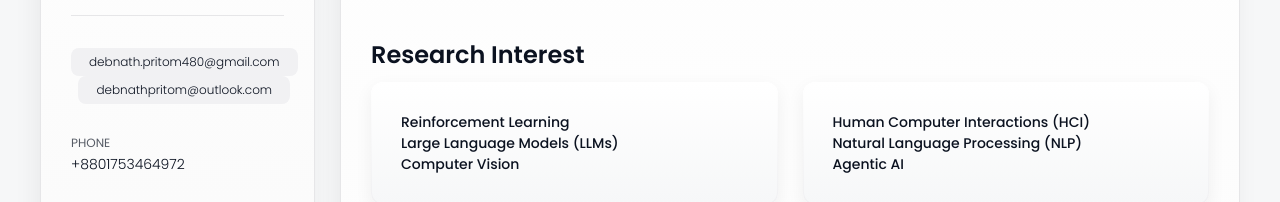
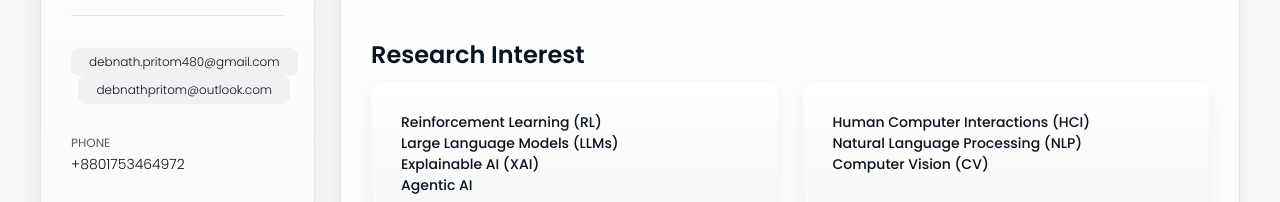
Before and after one commit to PritoM-Debnath/pritom-portfolio, a plain HTML site: page index.html in a window 1280 px wide. Shown: the part 365-567 px from the top of the page. Drawn offline with nearby package versions, Linux system fonts and the light colour scheme.

Commit message:
Modified Interest

```diff
--- a/index.html
+++ b/index.html
@@ -221,9 +221,10 @@
           <ul class="service-list">
             <li class="service-item">
               <div class="service-content-box">
-                <h5 class="h5 service-item-title">Reinforcement Learning <br>
+                <h5 class="h5 service-item-title">Reinforcement Learning (RL)<br>
                   Large Language Models (LLMs) <br>
-                  Computer Vision</h5>
+                  Explainable AI (XAI) <br>
+                  Agentic AI</h5>
               </div>
             </li>
 
@@ -231,9 +232,8 @@
               <div class="service-content-box">
                 <h5 class="h5 service-item-title">Human Computer Interactions (HCI) <br>
                 Natural Language Processing (NLP) <br>
-                Agentic AI</h5>
+                Computer Vision (CV)</h5>
               </div>
-
             </li>
           </ul>
 
```
